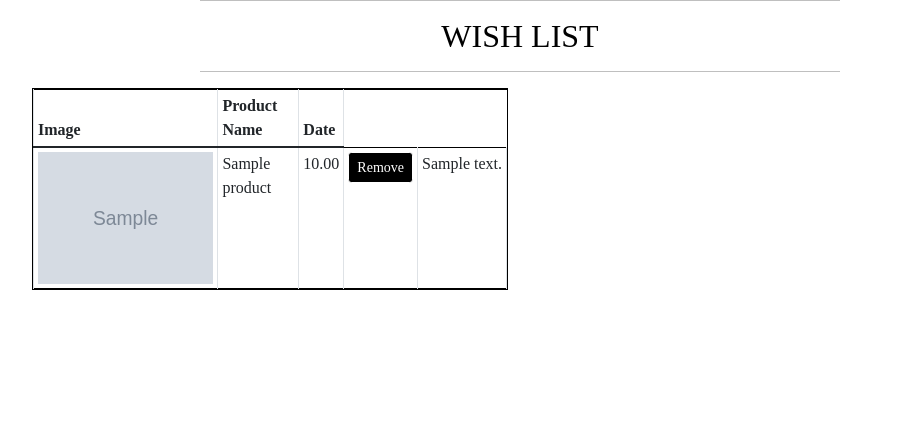
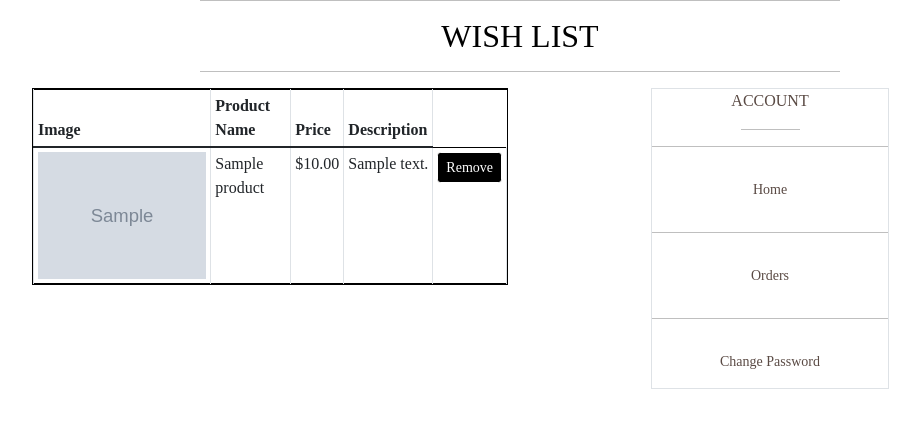
Before and after one commit to CarlosFaccelli26/hand_crafting_milestone, a Django app: page /wishlist/ in a window 1280 px wide. Shown: the part 180-608 px from the top of the page, without its empty margins (120-1040 px from the left). Run offline with Django 3.2, Linux system fonts and the light colour scheme; a user stored in the database is signed in; tables that the repository leaves empty hold one stand-in row (values such as "Sample post"); grey boxes marked "Sample" are stand-in pictures; parts of the project's set-up code (start-up, migrations or seed data) failed here and were passed over; some libraries are stand-ins or nearby versions.

Commit message:
Updating table on wishlist template

```diff
--- a/products/templates/products/wishlist.html
+++ b/products/templates/products/wishlist.html
@@ -23,11 +23,12 @@
     <div class="row h-100 mx-auto">
 
         <div class="col-sm-12 col-md-6">
-            <table class="table table-responsive table-sm table-bordered border-black w-100">
+            <table class="table table-hover table-responsive table-sm table-bordered border-black w-100">
                 <thead>
                     <th>Image</th>
                     <th>Product Name</th>
-                    <th>Date</th>
+                    <th>Price</th>
+                    <th>Description</th>
                 </thead>
                 <tbody>
                     {% for wish in wishlist_count %}
@@ -43,20 +44,40 @@
                             <p>{{ wish.name }}</p>
                         </td>
                         <td>
-                            <p>{{ wish.price }}</p>
-                        </td>
-                        <td>
-                            <a href="{% url 'remove_from_wishlist' wish.id %}" class="btn btn-sm btn-black">
-                                Remove
-                            </a>
+                            <p>${{ wish.price }}</p>
                         </td>
                         <td>
                             <p class="d-inline-block text-truncate">{{ wish.description }}</p>
+                        </td>
+                        <td>
+                            <a href="{% url 'remove_from_wishlist' wish.id %}" class="btn btn-sm btn-black text-center">
+                                Remove
+                            </a>
                         </td>
                     </tr>
                     {% endfor %}
                 </tbody>
             </table>
+        </div>
+        <div class="col-sm-12 col-md-6">
+            <div class="w-50 text-center h-100  mx-auto">
+                <ul class="list-unstyled text-center my-0 border wishlist-products">
+                    <p class="text-brown logo-font">Account</p>
+                    <hr class="w-25 mx-auto">
+                    <hr>
+                    <a class="nav-link text-brown small" href="{% url 'products' %}">
+                        <li class="list-item p-2">Home</li>
+                    </a>
+                    <hr>
+                    <a class="nav-link text-brown small" href="{% url 'profile' %}">
+                        <li class="list-item p-2">Orders</li>
+                    </a>
+                    <hr>
+                    <a class="nav-link text-brown small" href="{% url 'account_change_password' %}">
+                        <li class="list-item p-2">Change Password</li>
+                    </a>
+                </ul>
+            </div>
         </div>
     </div>
     {% else %}
--- a/products/views.py
+++ b/products/views.py
@@ -139,6 +139,7 @@ def add_to_wishlist(request, product_id):
         return redirect(reverse('product_detail', args=[product.id]))
     else:
         wishlist.products.add(product)
+        print(product)
         messages.success(request, 'Added to Wishlist.')
         return redirect(reverse('wishlist'))
 
@@ -163,12 +164,9 @@ def remove_from_wishlist(request, product_id):
         user=request.user
     )
 
-    product_wish = WishList.objects.get(user=request.user)
-    products_count = product_wish.products.all()
-
     wishlist.products.remove(product)
     messages.success(request, 'Removed from Wishlist.')
-    return redirect('products')
+    return redirect('wishlist')
 
 
 @login_required
--- a/static/css/base.css
+++ b/static/css/base.css
@@ -256,6 +256,12 @@ input[name='q']::placeholder {
     background: #e0dbdb;
 }
 
+/* --------------------------------  WishList */
+
+.wishlist-products a:hover {
+    background-color: #ccc;
+}
+
 /* -------------------------------- Media Queries */
 
 /* Slightly larger container on xl screens */
```
